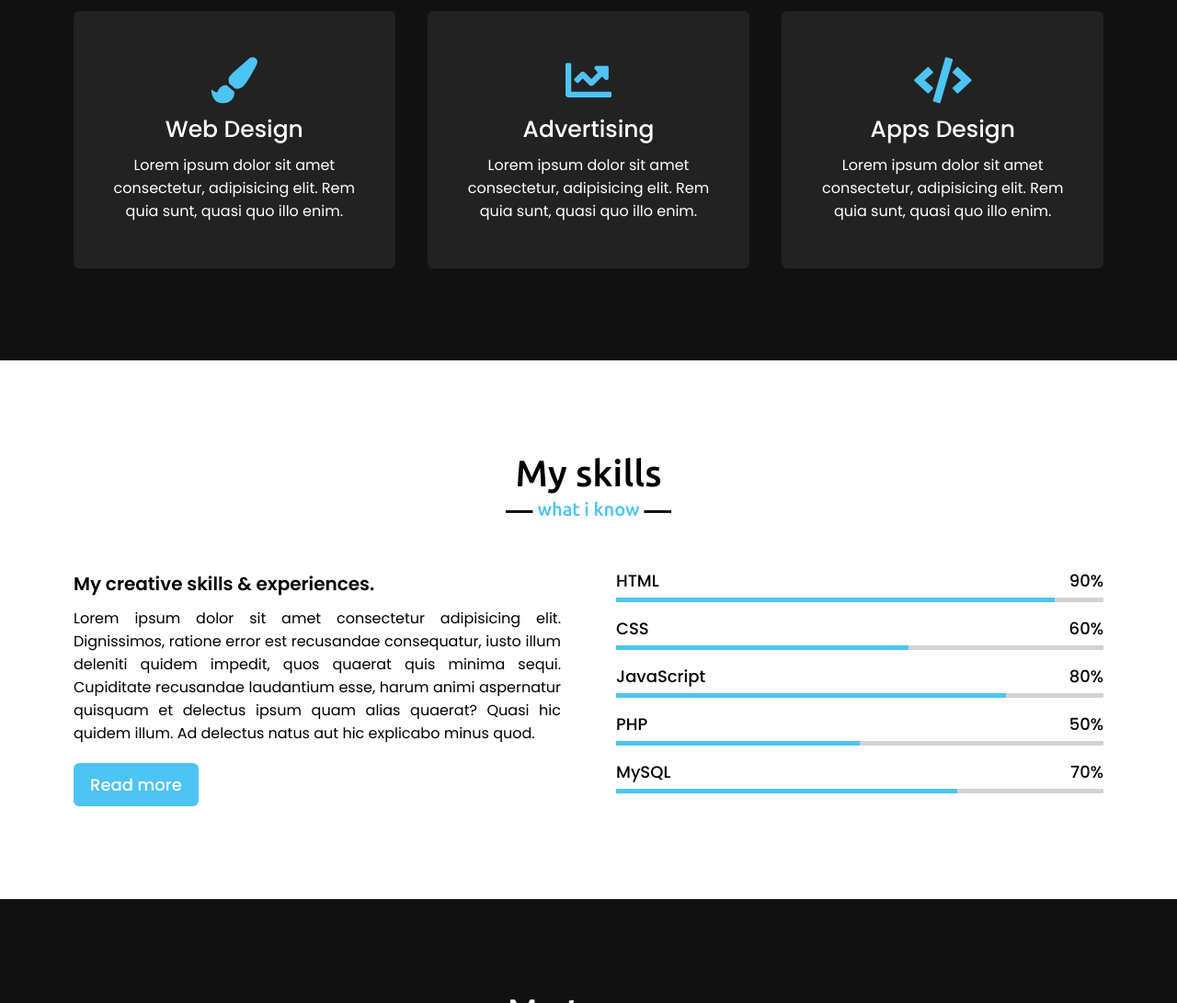
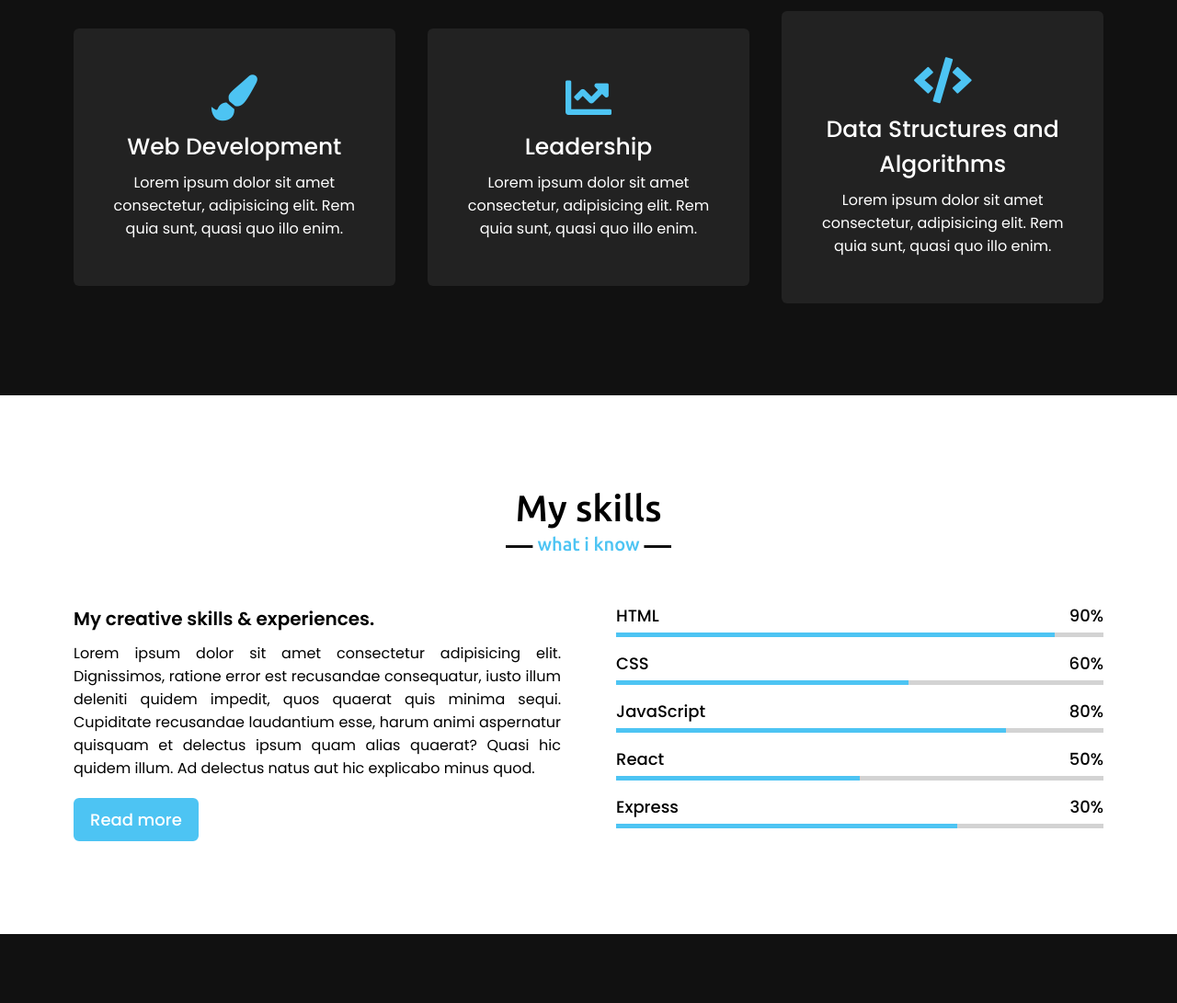
Before and after one commit to ShreyashkumarDube/ShreyashPortfolio, a plain HTML site: page prot.html in a window 1280 px wide. Shown: the part 1740-2831 px from the top of the page at 92% size. Drawn offline with nearby package versions, Linux system fonts and the light colour scheme; a script that the page names is missing.

Commit message:
Update prot.html
Fixed some minor issues

```diff
--- a/prot.html
+++ b/prot.html
@@ -66,21 +66,21 @@
                 <div class="card">
                     <div class="box">
                         <i class="fas fa-paint-brush"></i>
-                        <div class="text">Web Design</div>
+                        <div class="text">Web Development</div>
                         <p>Lorem ipsum dolor sit amet consectetur, adipisicing elit. Rem quia sunt, quasi quo illo enim.</p>
                     </div>
                 </div>
                 <div class="card">
                     <div class="box">
                         <i class="fas fa-chart-line"></i>
-                        <div class="text">Advertising</div>
+                        <div class="text">Leadership</div>
                         <p>Lorem ipsum dolor sit amet consectetur, adipisicing elit. Rem quia sunt, quasi quo illo enim.</p>
                     </div>
                 </div>
                 <div class="card">
                     <div class="box">
                         <i class="fas fa-code"></i>
-                        <div class="text">Apps Design</div>
+                        <div class="text">Data Structures and Algorithms</div>
                         <p>Lorem ipsum dolor sit amet consectetur, adipisicing elit. Rem quia sunt, quasi quo illo enim.</p>
                     </div>
                 </div>
@@ -122,15 +122,15 @@
                     </div>
                     <div class="bars">
                         <div class="info">
-                            <span>PHP</span>
+                            <span>React</span>
                             <span>50%</span>
                         </div>
                         <div class="line php"></div>
                     </div>
                     <div class="bars">
                         <div class="info">
-                            <span>MySQL</span>
-                            <span>70%</span>
+                            <span>Express</span>
+                            <span>30%</span>
                         </div>
                         <div class="line mysql"></div>
                     </div>
```
